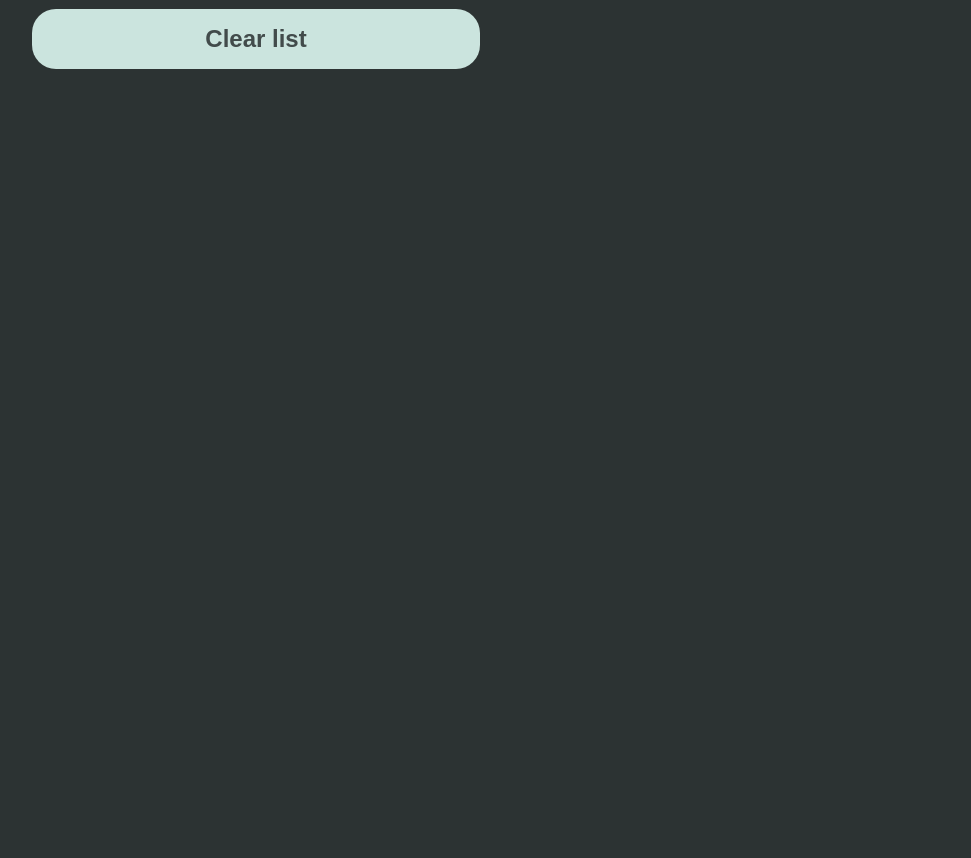
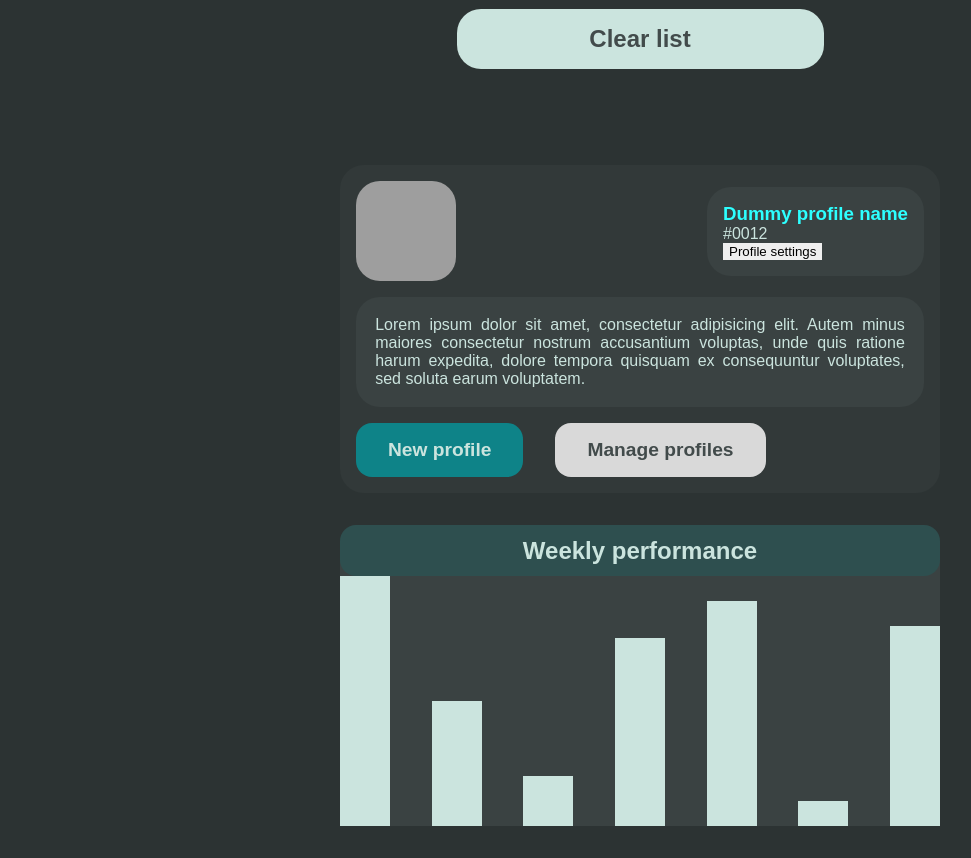
Before and after one commit to Kousay-Jebir/advanced-todo-list, a React (Create React App) app: page / in a window 1280 px wide. Shown: the part 580-1438 px from the top of the page, without its empty margins (0-971 px from the left). Before the commit the page ends 800 px from the top, so only its background shows below. Built offline with nearby package versions, Linux system fonts and the light colour scheme; grey boxes are pictures that could not be loaded.

Commit message:
implementing UI for dashboard (profile+graph)

```diff
--- a/src/App.js
+++ b/src/App.js
@@ -2,6 +2,7 @@ import TaskForm from "./components/list-section/TaskForm";
 import { useState } from "react";
 import toDoTasksContext from "./contexts/toDoTasksContext";
 import "./index.css";
+import DashBoardContainer from "./components/dashboard-section/DashBoardContainer";
 function App() {
   //dummy tasks
   const [toDoTasks, setToDoTasks] = useState([
@@ -13,6 +14,7 @@ function App() {
     <toDoTasksContext.Provider value={{ toDoTasks, setToDoTasks }}>
       <div className="App">
         <TaskForm></TaskForm>
+        <DashBoardContainer></DashBoardContainer>
       </div>
     </toDoTasksContext.Provider>
   );
--- /dev/null
+++ b/src/components/dashboard-section/DashBoardContainer.css
@@ -0,0 +1,6 @@
+#dashboard-section-container {
+
+    padding: 2rem;
+    border-radius: 1.5rem;
+
+}
--- /dev/null
+++ b/src/components/dashboard-section/DashBoardContainer.jsx
@@ -0,0 +1,28 @@
+import "./DashBoardContainer.css";
+import Graph from "./graph-section/Graph";
+import ProfileCard from "./profile-section/ProfileCard";
+import "./graph-section/GraphCard.css"
+const DashBoardContainer = () => {
+    return (
+        <section id="dashboard-section-container">
+            <div id="profile-section-container">
+                <ProfileCard></ProfileCard>
+                <div id="profile-section-buttons">
+                    <button style={{
+                        backgroundColor: "#0E8388",
+                        color: "#CBE4DE"
+                    }}>New profile</button>
+                    <button style={{
+                        backgroundColor: "#D9D9D9",
+                        color: "#424B4B"
+                    }}>Manage profiles</button>
+                </div>
+            </div>
+            <div id="graph-section-container">
+                <h1>Weekly performance</h1>
+                <Graph></Graph>
+            </div>
+        </section>
+    )
+}
+export default DashBoardContainer;
--- /dev/null
+++ b/src/components/dashboard-section/graph-section/Graph.jsx
@@ -0,0 +1,16 @@
+import GraphBar from "./GraphBar";
+
+const Graph = () => {
+    return (
+
+        <div id="graph-container">
+            <GraphBar barHeight={1 * 250}></GraphBar>
+            <GraphBar barHeight={0.5 * 250}></GraphBar>
+            <GraphBar barHeight={0.2 * 250}></GraphBar>
+            <GraphBar barHeight={0.75 * 250}></GraphBar>
+            <GraphBar barHeight={0.90 * 250}></GraphBar>
+            <GraphBar barHeight={0.1 * 250}></GraphBar>
+            <GraphBar barHeight={0.8 * 250}></GraphBar></div>
+    )
+}
+export default Graph;
--- /dev/null
+++ b/src/components/dashboard-section/graph-section/GraphBar.jsx
@@ -0,0 +1,11 @@
+import "./GraphCard.css"
+const GraphBar = ({ barHeight }) => {
+    return (
+        <div className="graph-bar" style={{
+            backgroundColor: "#CBE4DE",
+            height: `${barHeight}px`,
+            width: "50px"
+        }} ></div>
+    )
+}
+export default GraphBar;
--- /dev/null
+++ b/src/components/dashboard-section/graph-section/GraphCard.css
@@ -0,0 +1,24 @@
+#graph-section-container {
+    background-color: #3A4242;
+    border-radius: 1.5rem;
+
+
+}
+
+#graph-section-container>h1 {
+    text-align: center;
+    font-weight: bold;
+    background: #2E4F4F;
+    border-radius: 1rem;
+    padding-block: 0.7rem;
+    font-size: 1.5rem;
+    margin-top: 2rem;
+}
+
+#graph-container {
+    display: flex;
+    min-height: 250px;
+    align-items: end;
+    justify-content: space-between;
+
+}
--- /dev/null
+++ b/src/components/dashboard-section/profile-section/ProfileCard.jsx
@@ -0,0 +1,11 @@
+import ProfileHeader from "./ProfileHeader";
+import "./ProfileSection.css"
+const ProfileCard = () => {
+    return (
+        <section>
+            <ProfileHeader></ProfileHeader>
+            <p>Lorem ipsum dolor sit amet, consectetur adipisicing elit. Autem minus maiores consectetur nostrum accusantium voluptas, unde quis ratione harum expedita, dolore tempora quisquam ex consequuntur voluptates, sed soluta earum voluptatem.</p>
+        </section>
+    )
+}
+export default ProfileCard;
--- /dev/null
+++ b/src/components/dashboard-section/profile-section/ProfileHeader.jsx
@@ -0,0 +1,13 @@
+const ProfileHeader = () => {
+    return (
+        <header>
+            <img src="https://cdn2.iconfinder.com/data/icons/user-people-4/48/6-512.png" alt="profile-picture" />
+            <div id="profile-info">
+                <h1>Dummy profile name</h1>
+                <div id="profile-id">#0012</div>
+                <button type="button">Profile settings</button>
+            </div>
+        </header>
+    )
+}
+export default ProfileHeader;
--- /dev/null
+++ b/src/components/dashboard-section/profile-section/ProfileSection.css
@@ -0,0 +1,57 @@
+#profile-section-container {
+    background-color: #323939;
+    border-radius: 1.5rem;
+    padding: 1rem;
+    max-width: 600px;
+}
+
+section>header>img {
+    display: block;
+    aspect-ratio: 1;
+    width: 100px;
+    border-radius: 1.5rem;
+}
+
+#profile-section-container>section>header {
+    display: flex;
+    justify-content: space-between;
+    gap: 2rem;
+    align-items: center;
+    flex-wrap: wrap;
+}
+
+#profile-info {
+    background-color: #3A4242;
+    border-radius: 1.5rem;
+    padding: 1rem;
+
+
+}
+
+#profile-info>h1 {
+    color: #2dffff;
+    font-weight: bold;
+
+
+}
+
+#profile-section-container p {
+    background-color: #3A4242;
+    padding: 1.2rem;
+    border-radius: 1.5rem;
+    text-align: justify;
+    margin: 1rem 0;
+}
+
+#profile-section-buttons {
+    display: flex;
+    justify-content: start;
+    gap: 2rem;
+}
+
+#profile-section-buttons>button {
+    border-radius: 1rem;
+    padding: 1rem 2rem;
+    font-size: 1.2rem;
+    font-weight: bold;
+}
--- a/src/components/list-section/TaskForm.css
+++ b/src/components/list-section/TaskForm.css
@@ -1,5 +1,6 @@
 form {
     padding: 2rem;
+    max-width: 500px;
 }
 
 button {
--- a/src/index.css
+++ b/src/index.css
@@ -47,6 +47,6 @@ button {
 .App {
 
   display: grid;
-  grid-template-columns: 1fr 1.5fr;
-
+  grid-template-columns: auto;
+  justify-items: center;
 }
```
Also changed, not shown: src/components/profile-section/ProfileContainer.jsx (deleted).
